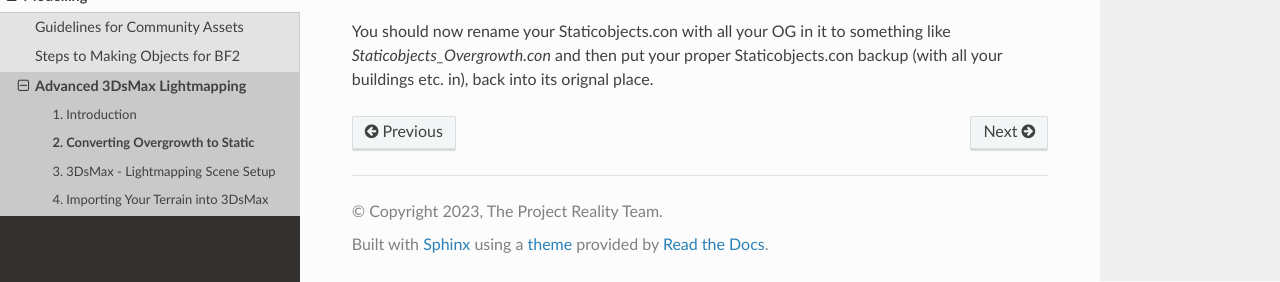
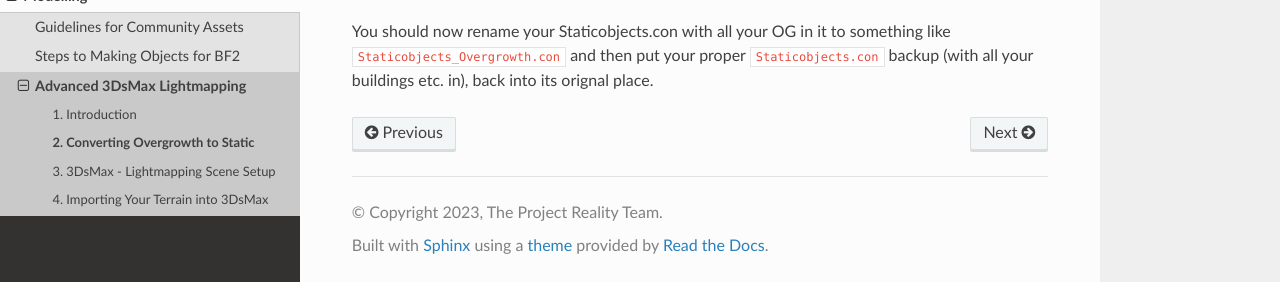
Before and after one commit to papadanku/RealityDocs, a Sphinx documentation site: the page built from docs/source/community/modelling/lightmapping/overgrowth2static.rst, in a window 1280 px wide and 900 px high, scrolled down 4210 px, cut to the strip 618-900 px from the top of the window. Built offline with Sphinx 7.4.7 and the Read the Docs theme 2.0.0, drawn with Linux system fonts in a browser that asks for light colours.

```diff
--- a/docs/source/community/modelling/lightmapping/overgrowth2static.rst
+++ b/docs/source/community/modelling/lightmapping/overgrowth2static.rst
@@ -50,4 +50,4 @@ Now if you look in your staticobjects.con now you should see all your overgrowth
     :width: 750px
     :height: 468px
 
-You should now rename your Staticobjects.con with all your OG in it to something like `Staticobjects_Overgrowth.con` and then put your proper Staticobjects.con backup (with all your buildings etc. in), back into its orignal place.
+You should now rename your Staticobjects.con with all your OG in it to something like ``Staticobjects_Overgrowth.con`` and then put your proper ``Staticobjects.con`` backup (with all your buildings etc. in), back into its orignal place.
```
